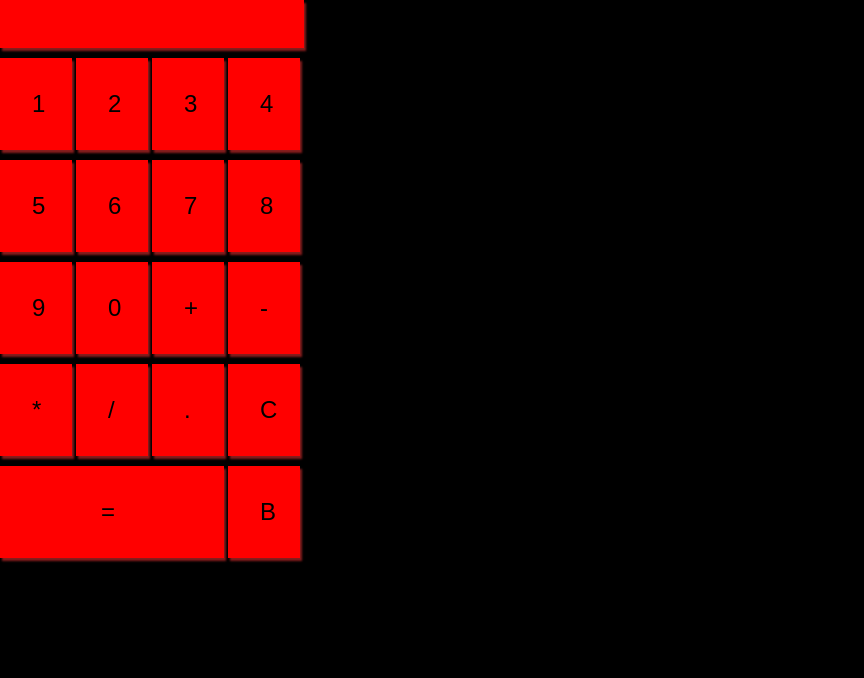
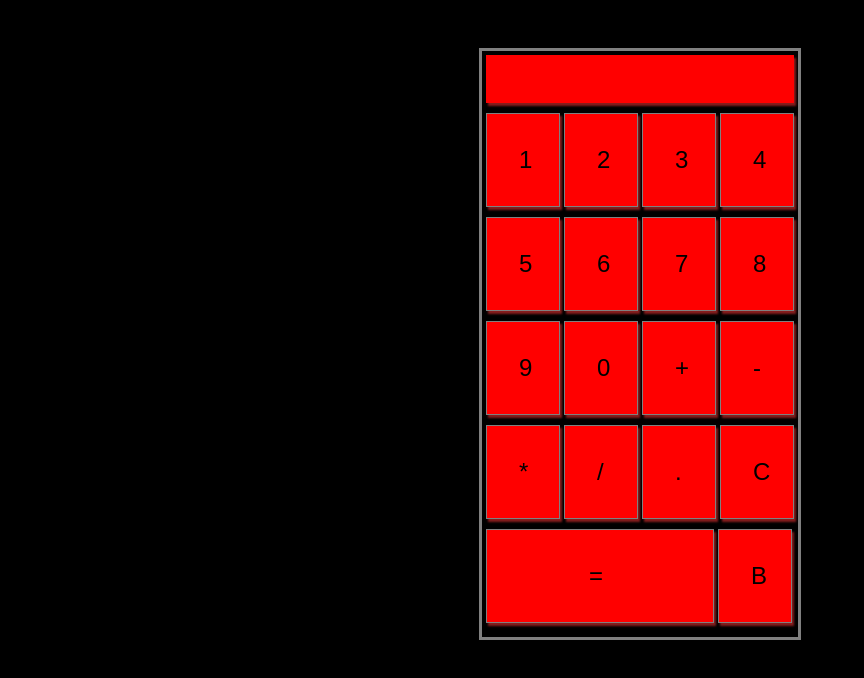
Before and after one commit to VitorMendonca62/JavaScript, a plain HTML site: page Projetos/Calculadora-Avançada/index.html in a window 1280 px wide. Shown: the whole page, without its empty margins (0-864 px from the left). Drawn offline with Linux system fonts and the light colour scheme.

Commit message:
Compactaçãoe e melhoramento do cogido

```diff
--- a/Projetos/Calculadora-Avançada/index.html
+++ b/Projetos/Calculadora-Avançada/index.html
@@ -10,31 +10,31 @@
 </head>
 
 <body>
-    <div id="contanier">
+    <div class="contanier">
         <div id="linha01"><input id="resultado" readonly type="text"></div>
         <div id="linha02">
-            <button onclick="escreveNumero(1)">1</button>
-            <button onclick="escreveNumero(2)">2</button>
-            <button onclick="escreveNumero(3)">3</button>
-            <button onclick="escreveNumero(4)">4</button>
+            <button class="botao-numeros" onclick="escreveNumero(1)">1</button>
+            <button class="botao-numeros" onclick="escreveNumero(2)">2</button>
+            <button class="botao-numeros" onclick="escreveNumero(3)">3</button>
+            <button class="botao-numeros" onclick="escreveNumero(4)">4</button>
         </div>
         <div id="linha03">
-            <button onclick="escreveNumero(5)">5</button>
-            <button onclick="escreveNumero(6)">6</button>
-            <button onclick="escreveNumero(7)">7</button>
-            <button onclick="escreveNumero(8)">8</button>
+            <button class="botao-numeros" onclick="escreveNumero(5)">5</button>
+            <button class="botao-numeros" onclick="escreveNumero(6)">6</button>
+            <button class="botao-numeros" onclick="escreveNumero(7)">7</button>
+            <button class="botao-numeros" onclick="escreveNumero(8)">8</button>
         </div>
         <div id="linha04">
-            <button onclick="escreveNumero(9)">9</button>
-            <button onclick="escreveNumero(0)">0</button>
-            <button onclick="escreveOperadores('+')">+</button>
-            <button onclick="escreveOperadores('-')">-</button>
+            <button class="botao-numeros" onclick="escreveNumero(9)">9</button>
+            <button class="botao-numeros" onclick="escreveNumero(0)">0</button>
+            <button class="botao-numeros" onclick="escreveOperadores('+')">+</button>
+            <button class="botao-numeros" onclick="escreveOperadores('-')">-</button>
         </div>
         <div id="linha05">
-            <button onclick="escreveOperadores('*')">*</button>
-            <button onclick="escreveOperadores('/')">/</button>
-            <button onclick="escreveDecimal('.')">.</button>
-            <button onclick="limparTela('C')">C</button>
+            <button class="botao-operacoes" onclick="escreveOperadores('*')">*</button>
+            <button class="botao-operacoes" onclick="escreveOperadores('/')">/</button>
+            <button class="botao-operacoes" onclick="escreveDecimal('.')">.</button>
+            <button class="botao-operacoes" onclick="limparTela('C')">C</button>
         </div>
         <div id="linha06">
             <button id="botao-igual" onclick="mostrarResultado('=')">=</button>
--- a/Projetos/Calculadora-Avançada/main.js
+++ b/Projetos/Calculadora-Avançada/main.js
@@ -1,45 +1,30 @@
-var resultado = document.getElementById("resultado")
-var numeros;
-var arrayNumeros = new Array()
+const resultado = document.getElementById("resultado")
+const arrayNumeros = new Array()
 
 function escreveNumero(numeroEscolhido) {
     arrayNumeros.push(numeroEscolhido)
     resultado.value += numeroEscolhido
 }
-function escreveDecimal() {
-    if (resultado.value.length == 0) {
-        resultado.value += "0."
-    } else {
-        resultado.value += "."
-    }
-}
+const escreveDecimal = () => resultado.value.length === 0 ? resultado.value += "0." : resultado.value += "."
+
 function escreveOperadores(operador) {
-    if (resultado.value.length == 0) {
+    if (resultado.value.length === 0) {
         alert("[ERRO] Adicione um número")
     } else {
         resultado.value += operador
         arrayNumeros.push(operador)
     }
 }
-function mostrarResultado() {
-    if (resultado.value.length == 0) {
-        alert("[ERRO] Adicione um número")
-    } else {
-        resultado.value = eval(resultado.value)
-    }
-}
-function limparTela() {
-    resultado.value = ""
-}
+const mostrarResultado = () => resultado.value.length === 0 ? alert("[ERRO] Adicione um número") :
+resultado.value = eval(resultado.value)
+
+const limparTela = () => resultado.value = ""
+
 function limparUltimoNumero() {
     if (resultado.value.length == 0) {
         alert("[ERRO] Adicione um número")
     } else {
-        console.log(arrayNumeros)
-        var ultimoNumero = arrayNumeros.pop()
-        console.log(arrayNumeros)
+        const ultimoNumero = arrayNumeros.pop()
         resultado.value = resultado.value.replace(ultimoNumero, "")
     }
-
-
 }
--- a/Projetos/Calculadora-Avançada/style.css
+++ b/Projetos/Calculadora-Avançada/style.css
@@ -3,13 +3,23 @@
   padding: 0;
 }
 body {
+  display: flex;
+  justify-content: center;
+  align-items: center;
+  margin-top: 3rem;
   background-color: black;
 }
-#linha02 button, #linha03 button, #linha04 button,#linha05 button, #limpar-ultimo-numero {
+.contanier {
+    border: solid 3px gray;
+    padding: 4px 4px ;
+}
+.botao-numeros,
+.botao-operacoes,
+#limpar-ultimo-numero {
   width: 2rem;
 }
 #botao-igual {
-    width: 14rem;
+  width: 14.25rem;
 }
 button {
   font-size: 1.5rem;
@@ -18,13 +28,13 @@ button {
   margin-bottom: 10px;
   box-shadow: 2px 3px 2px rgba(255, 56, 56, 0.527);
   background-color: red;
-    border: none;
+  border: 0.7px solid gray;
 }
 button:hover {
   background-color: rgb(189, 12, 12);
 }
 input {
-    width: 17.75rem;
+  width: 12em;
   box-shadow: 2px 3px 2px rgba(255, 56, 56, 0.527);
   background-color: red;
   border: none;
```
Lines whose indentation alone changed are shown as unchanged.
